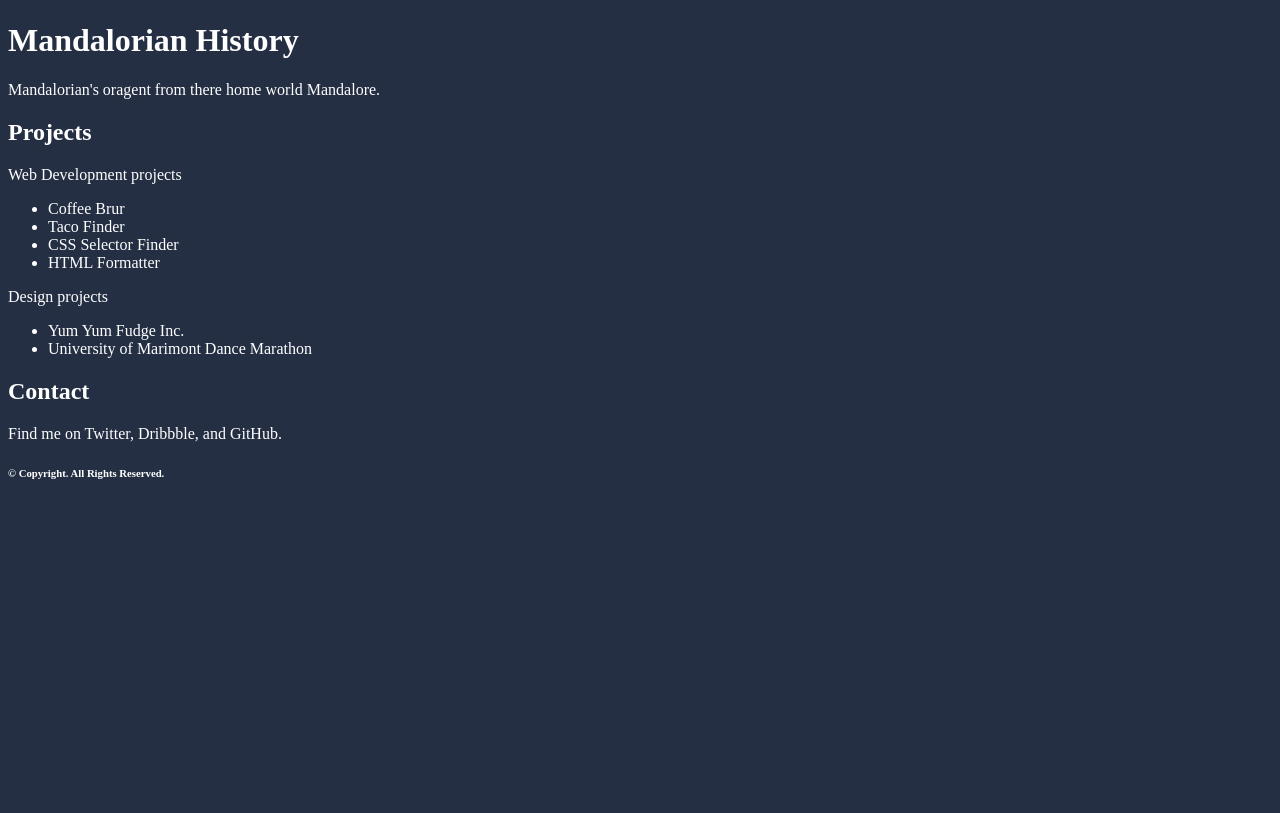
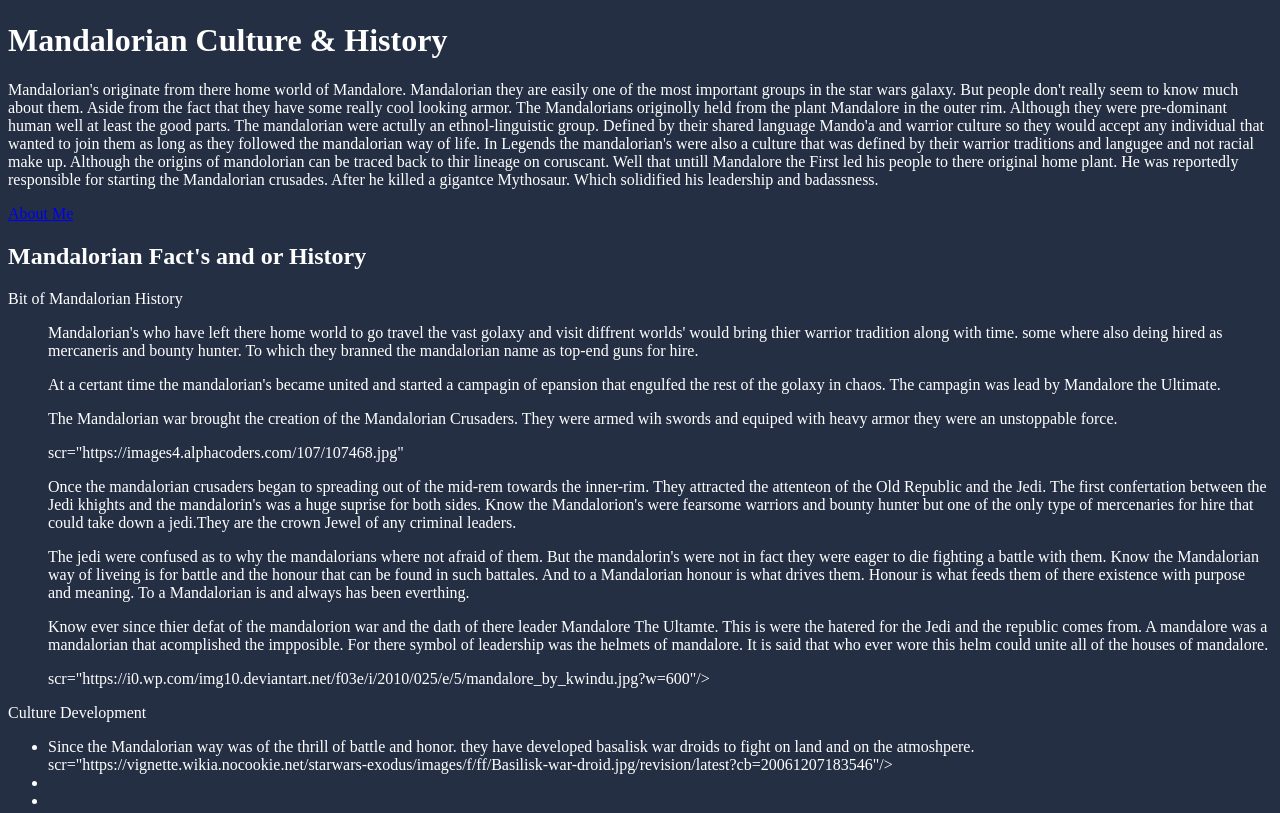
Before and after one commit to lightstar11/.github.io-portfolio, a plain HTML site: page index.html in a window 1280 px wide. Shown: the part 386-1199 px from the top of the page. Before the commit the page ends 890 px from the top, so only its background shows below. Drawn offline with Linux system fonts and the light colour scheme.

Commit message:
Update index.html

```diff
--- a/index.html
+++ b/index.html
@@ -9,28 +9,33 @@
 
 <body>
   <div class="header">
-    <img class="clan-vesla" src="http://clipart-library.com/images/pc7Ln9Rc9.jpg" />
-    <h1>Mandalorian History</h1>
-    <p class="about-mandalorian's"> Mandalorian's oragent from there home world Mandalore.</p>
+    <img class="clan-vesla" src="https://www.starwarsnewsnet.com/wp-content/uploads/2014/06/mandalore_the_ultimate.jpg" />
+    <h1>Mandalorian Culture & History</h1>
+    <p class="about-mandalorian's"> Mandalorian's originate from there home world of Mandalore. Mandalorian they are easily one of the most important groups in the star wars galaxy. But people don't really seem to know much about them. Aside from the fact that they have some really cool looking armor. The Mandalorians originolly held from the plant Mandalore in the outer rim. Although they were pre-dominant human well at least the good parts. The mandalorian were actully an ethnol-linguistic group. Defined by their shared language Mando'a and warrior culture so they would accept any individual that wanted to join them as long as they followed the mandalorian way of life. In Legends the mandalorian's were also a culture that was defined by their warrior traditions and langugee and not racial make up. Although the origins of mandolorian can be traced back to thir lineage on coruscant. Well that untill Mandalore the First led his people to there original home plant. He was reportedly responsible for starting the Mandalorian crusades. After he killed a gigantce Mythosaur. Which solidified his leadership and badassness.</p>
   </div>
-
-  <h2>Projects</h2>
-  <p class="title">Web Development projects</p>
+  <a href="about.html">About Me</a>
+  <h2>Mandalorian Fact's and or History</h2>
+  <p class="title">Bit of Mandalorian History </p>
   <ul>
-    <li>Coffee Brur</li>
-    <li>Taco Finder</li>
-    <li>CSS Selector Finder</li>
-    <li>HTML Formatter</li>
+    <p>Mandalorian's who have left there home world to go travel the vast golaxy and visit diffrent worlds' would bring thier warrior tradition along with time. some where also deing hired as mercaneris and bounty hunter. To which  they branned the mandalorian  name as top-end guns for hire. </p>
+    <p>At a certant time  the mandalorian's became united and started a campagin of epansion that engulfed the rest of the golaxy in chaos. The campagin was lead by Mandalore the Ultimate.</p>
+    <p>The Mandalorian war brought the creation of the Mandalorian Crusaders. They were armed wih swords and equiped with heavy armor they were an unstoppable force.</p>
+scr="https://images4.alphacoders.com/107/107468.jpg"
+    <p>Once the mandalorian crusaders began to spreading out of the mid-rem towards the inner-rim. They attracted the attenteon of the Old Republic and the Jedi. The first confertation between the Jedi khights and the mandalorin's was a huge suprise for both sides. Know the Mandalorion's were fearsome warriors and bounty hunter but one of the only type of mercenaries for hire that could take down a jedi.They are the crown Jewel of any criminal leaders.</p>
+    <p>The jedi were confused as to why the mandalorians where not afraid of them. But the mandalorin's were not in fact they were eager to die fighting a battle with them. Know the Mandalorian way of liveing is for battle and the honour that can be found in such battales. And to a Mandalorian honour is what drives them. Honour is what feeds them of there existence with purpose and meaning. To a Mandalorian is and always has been everthing.</p>
+    <p>Know ever since thier defat of the mandalorion war and the dath of there leader Mandalore The Ultamte. This is were the hatered for the Jedi and the republic comes from. A mandalore was a mandalorian that acomplished the impposible. For there symbol of leadership was the helmets of mandalore. It is said that who ever wore this helm could unite all of the houses of mandalore.</p>
+    scr="https://i0.wp.com/img10.deviantart.net/f03e/i/2010/025/e/5/mandalore_by_kwindu.jpg?w=600"/>
   </ul>
 
-  <p class="title">Design projects</p>
+  <p class="title">Culture Development</p>
   <ul>
-    <li>Yum Yum Fudge Inc.</li>
-    <li>University of Marimont Dance Marathon</li>
+    <li>Since the Mandalorian way was of the thrill of battle and honor. they have developed basalisk war droids to fight on land and on the atmoshpere.</li>
+    scr="https://vignette.wikia.nocookie.net/starwars-exodus/images/f/ff/Basilisk-war-droid.jpg/revision/latest?cb=20061207183546"/>
+    <li><li>
   </ul>
-  <h2>Contact</h2>
-  <p>Find me on Twitter, Dribbble, and GitHub.</p>
-
+  <h2>More information On Mandalorion History and Culture</h2>
+  <p>If you want more information then i strongly sujest you reascerch some of the topics I talk about. But if you ever want a plain explanation then I strongly sugest you use youtube and search for Mandalorian history. I would also recomend you to watch Generation Tech since they have more information about the whole Starw wars universe than i do.</p>
+<a href="https://www.youtube.com/channel/UCvHdYD2Qchr9RFJTgIPIuDw">Generation Tech</a>
   <h6>&copy; Copyright. All Rights Reserved.</h6>
 </body>
 
```
